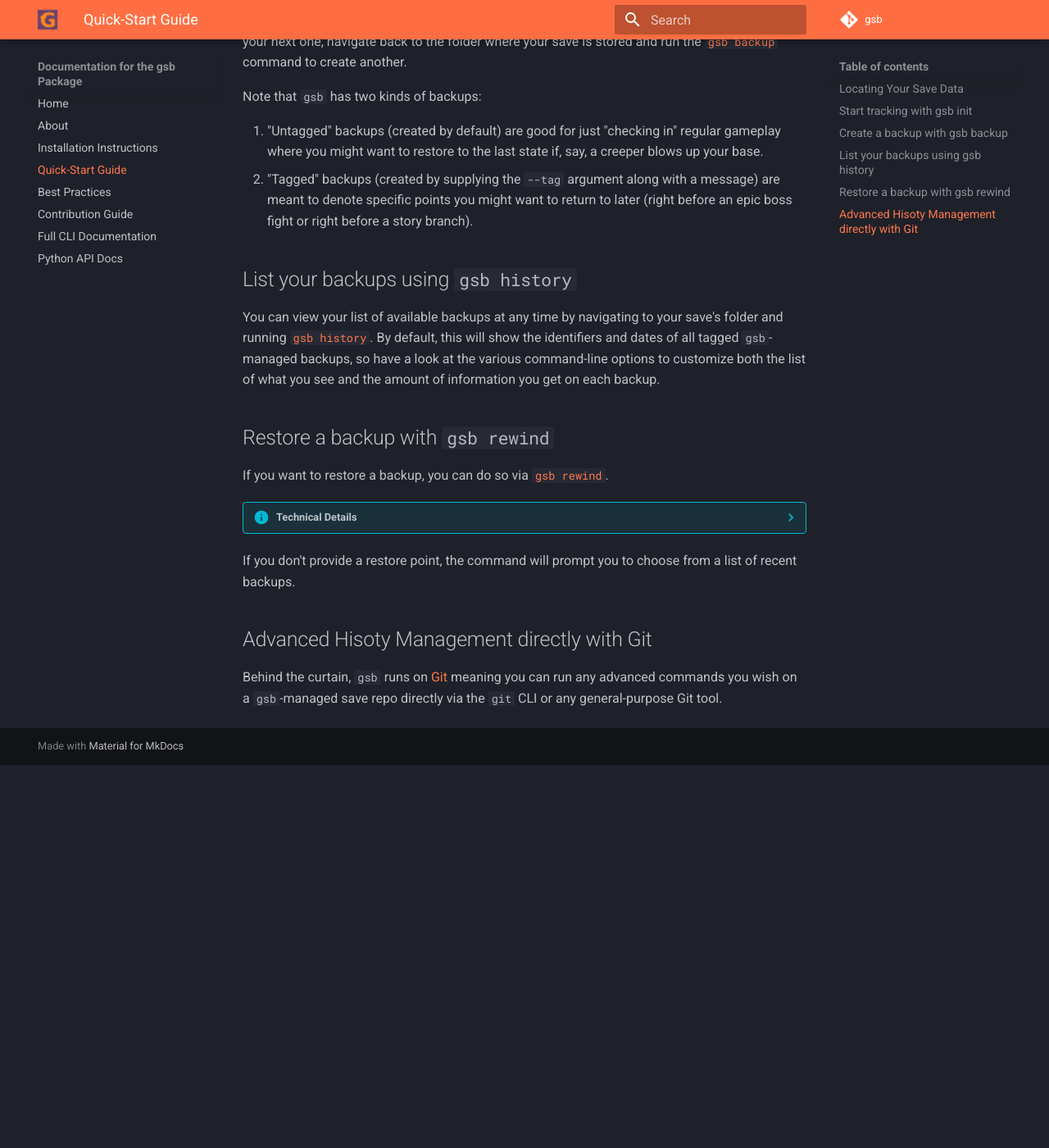
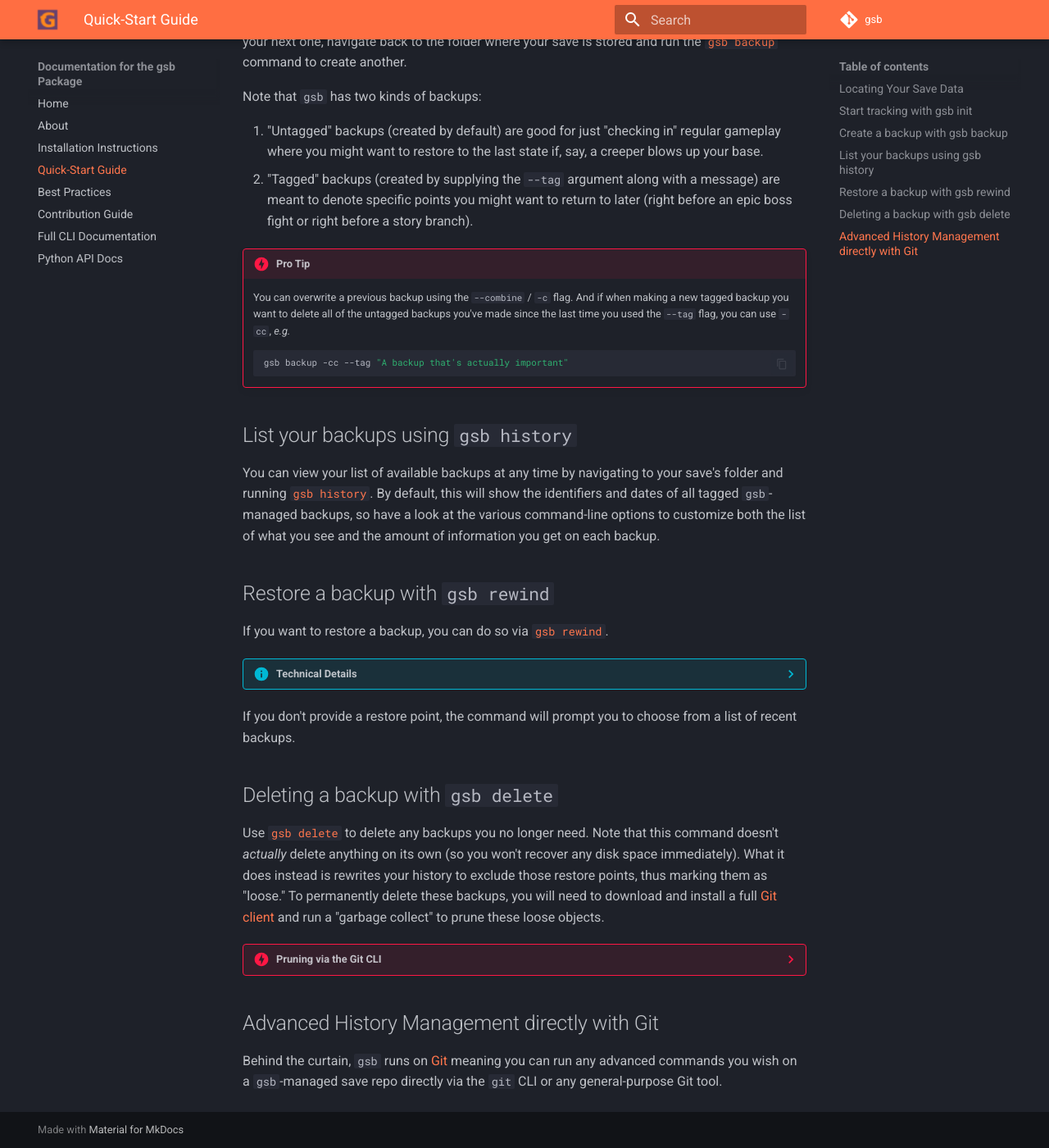
Before and after one commit to OpenBagTwo/gsb, an MkDocs documentation site: the page built from docs/usage.md, in a window 1280 px wide and 1400 px high, scrolled down 935 px. Shown: the whole window at 82% size. Built offline with MkDocs 1.6.1 and Material for MkDocs 9.7.7, drawn with Linux system fonts in a browser that asks for light colours; comment, search, counter and statistics services are not loaded; the version menu is left out; before the commit the page ends 1868 px from its top, so only the background shows below that.

Commit message:
Add usage docs for -c / -cc as well as gsb delete

````diff
--- a/docs/usage.md
+++ b/docs/usage.md
@@ -50,6 +50,14 @@ Note that `gsb` has two kinds of backups:
    meant to denote specific points you might want to return to later (right before an epic
    boss fight or right before a story branch).
 
+!!! danger "Pro Tip"
+    You can overwrite a previous backup using the `--combine` / `-c` flag. And if when
+    making a new tagged backup you want to delete all of the untagged backups you've made
+    since the last time you used the `--tag` flag, you can use `-cc`, _e.g._
+    ```bash
+    gsb backup -cc --tag "A backup that's actually important"
+    ```
+
 ## List your backups using `gsb history`
 
 You can view your list of available backups at any time by navigating to your save's folder
@@ -72,8 +80,24 @@ If you want to restore a backup, you can do so via [`gsb rewind`](../cli/#rewind
 If you don't provide a restore point, the command will prompt you to choose from a list
 of recent backups.
 
-## Advanced Hisoty Management directly with Git
+## Deleting a backup with `gsb delete`
+
+Use [`gsb delete`](../cli/#delete) to delete any backups you no longer need. Note
+that this command doesn't _actually_ delete anything on its own (so you won't
+recover any disk space immediately). What it does instead is rewrites your history
+to exclude those restore points, thus marking them as "loose." To permanently
+delete these backups, you will need to download and install a full
+[Git client](https://git-scm.com/downloads) and run a "garbage collect" to prune
+these loose objects.
+
+??? danger "Pruning via the Git CLI"
+    If you have the Git command-line utility installed, the command to run is:
+    ```bash
+    git gc --aggressive --prune=now
+    ```
+
+## Advanced History Management directly with Git
 
 Behind the curtain, `gsb` runs on [Git](https://git-scm.com/) meaning you can run
 any advanced commands you wish on a `gsb`-managed save repo directly via the
-`git` CLI or  any general-purpose Git tool.
+`git` CLI or any general-purpose Git tool.
````
